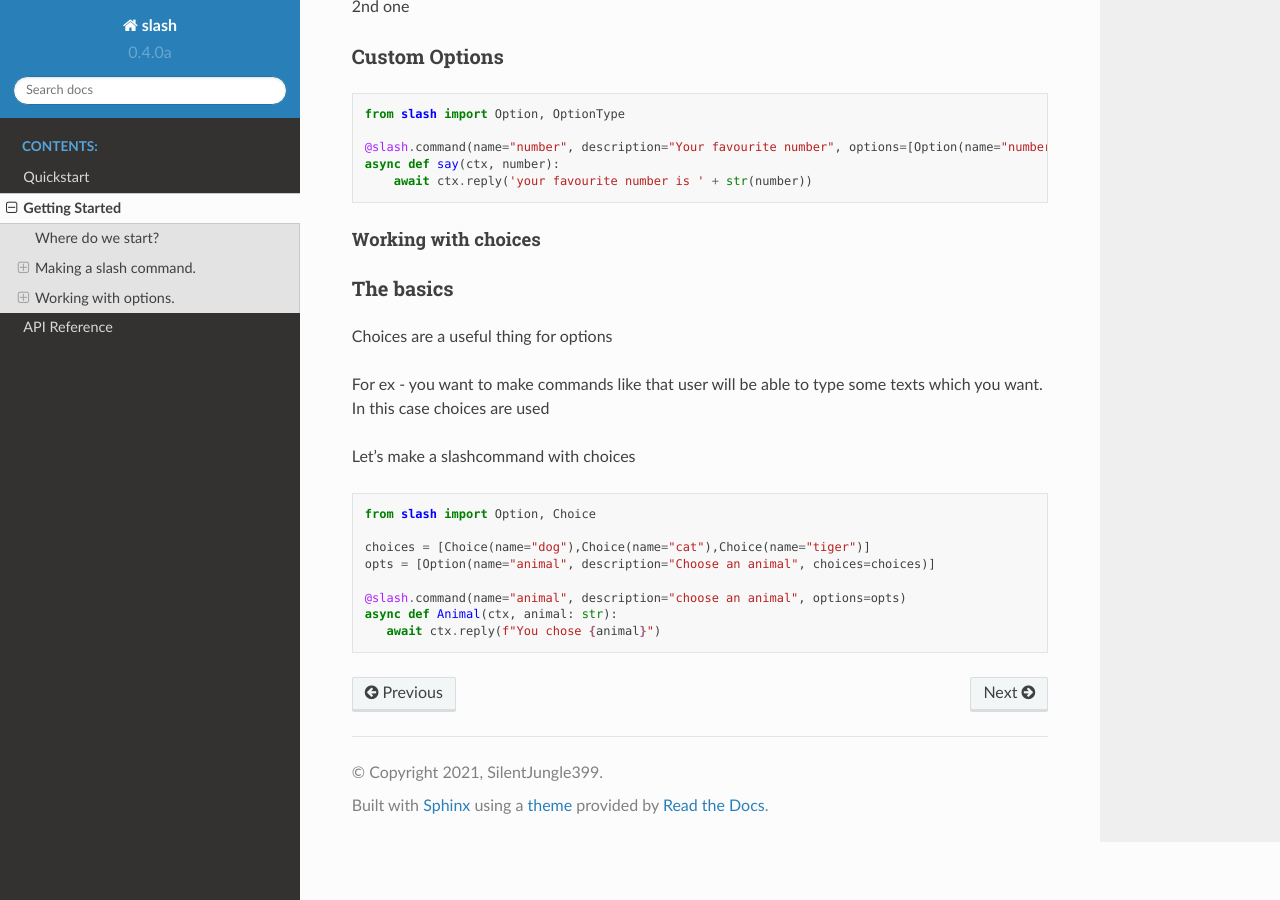
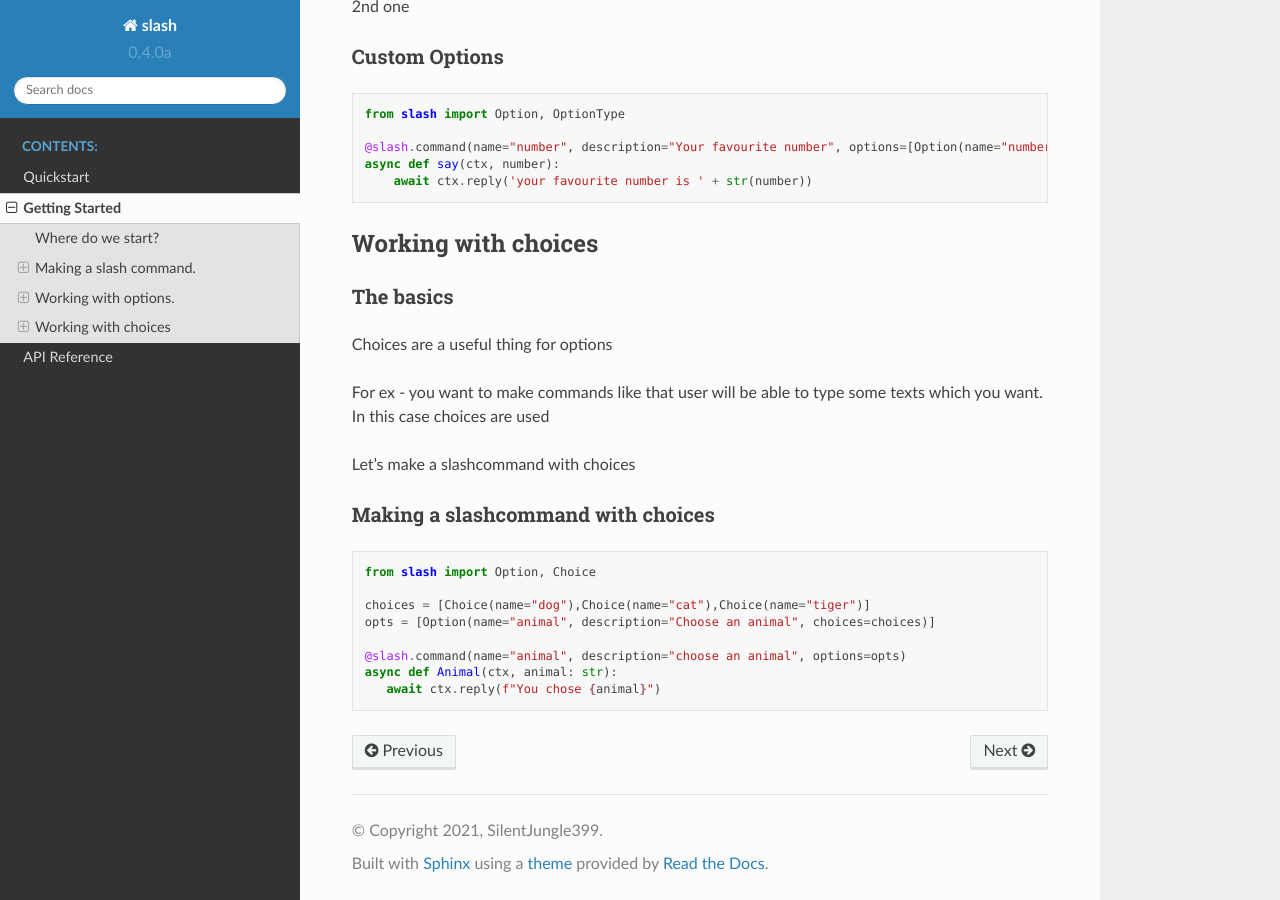
Before and after one commit to SilentJungle399/dpy-appcommands, a Sphinx documentation site: the page built from docs/gettingstarted.rst, in a window 1280 px wide and 900 px high, scrolled down 1873 px. Built offline with Sphinx 7.4.7 and the Read the Docs theme 2.0.0, drawn with Linux system fonts in a browser that asks for light colours.

Commit message:
Update gettingstarted.rst

```diff
--- a/docs/gettingstarted.rst
+++ b/docs/gettingstarted.rst
@@ -110,7 +110,7 @@ Custom Options
 
 
 Working with choices
-^^^^^^^^^^^^^^^^^^^^
+********************
 
 The basics
 ----------
@@ -123,6 +123,9 @@ In this case choices are used
 
 Let's make a slashcommand with choices
 
+Making a slashcommand with choices
+-----------------------------------
+
 .. code-block:: python3
 
     from slash import Option, Choice
```
